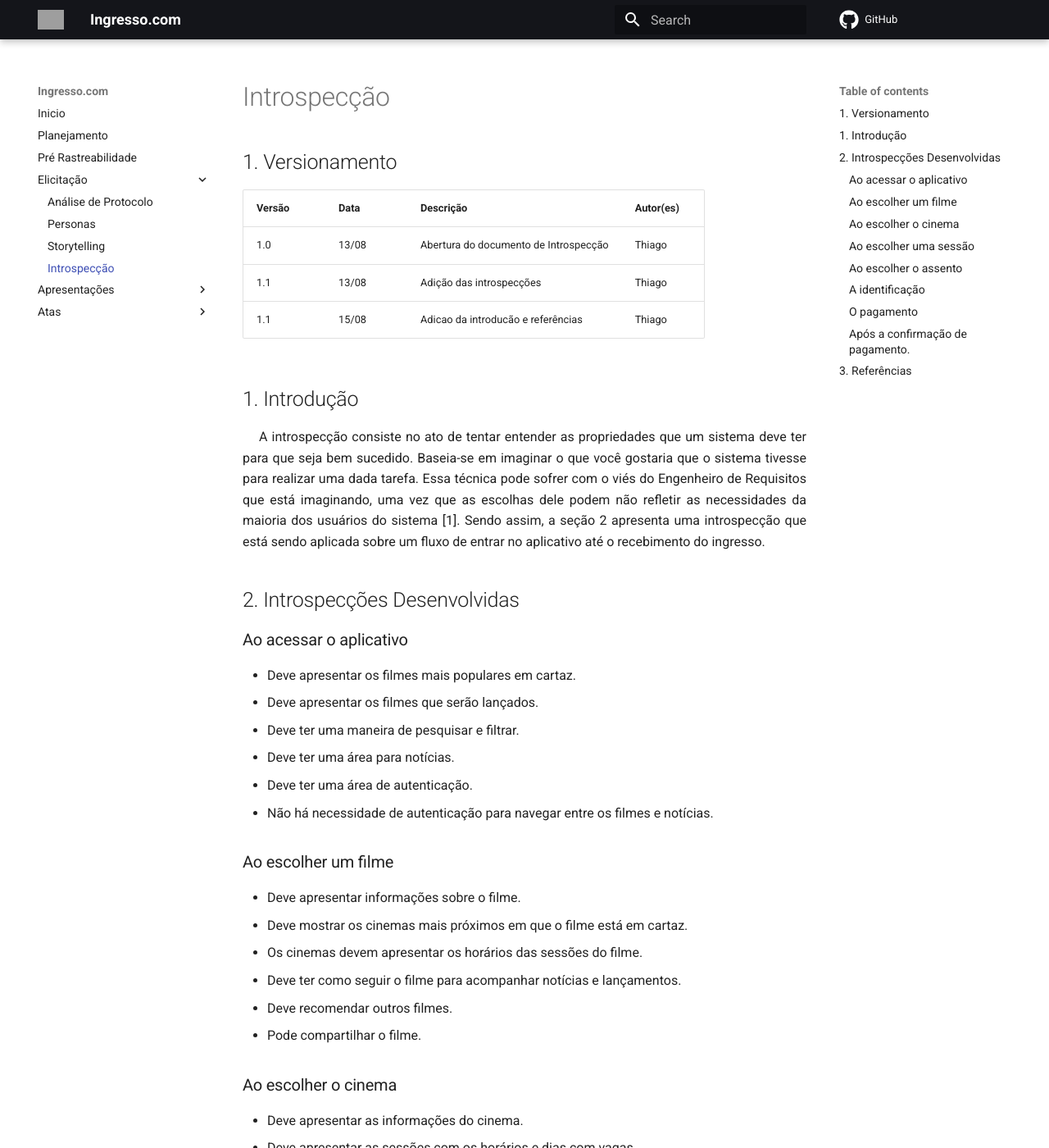
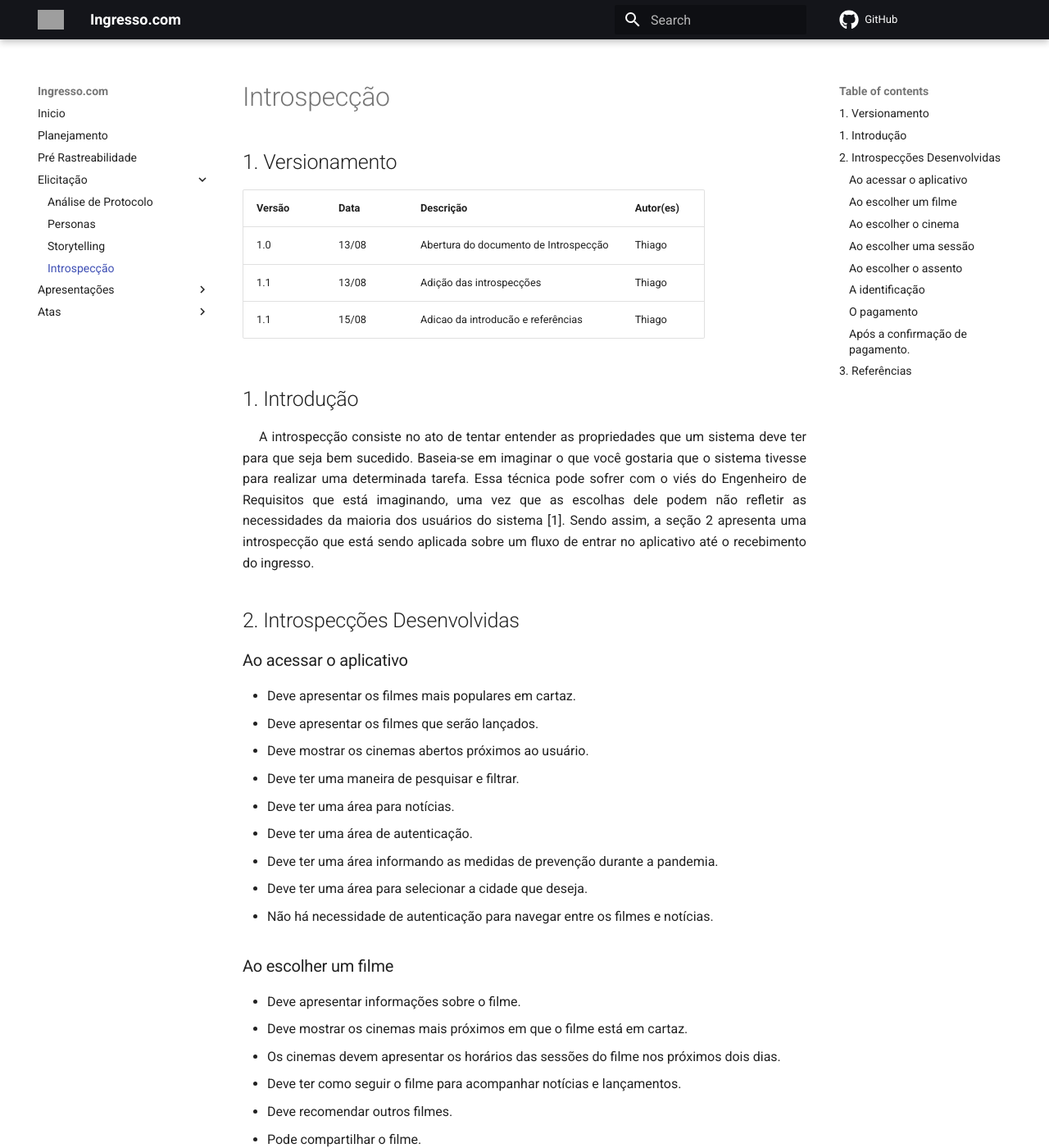
Before and after one commit to Requisitos-de-Software/2021.1-Ingresso.com, an MkDocs documentation site: the page built from docs/elicitacao/introspeccao.md, in a window 1280 px wide and 1400 px high. Shown: the whole window at 82% size. Built offline with MkDocs 1.6.1 and Material for MkDocs 9.7.7, drawn with Linux system fonts in a browser that asks for light colours; comment, search, counter and statistics services are not loaded; grey boxes are pictures that could not be loaded.

Commit message:
#25 revisando introspeccao

```diff
--- a/docs/elicitacao/introspeccao.md
+++ b/docs/elicitacao/introspeccao.md
@@ -8,7 +8,7 @@
 
 ## 1. Introdução
 <p style="text-align: justify; text-indent: 20px">
-A introspecção consiste no ato de tentar entender as propriedades que um sistema deve ter para que seja bem sucedido. Baseia-se em imaginar o que você gostaria que o sistema tivesse para realizar uma dada tarefa. Essa técnica pode sofrer com o viés do Engenheiro de Requisitos que está imaginando, uma vez que as escolhas dele podem não refletir as necessidades da maioria dos usuários do sistema [1]. Sendo assim, a seção 2 apresenta uma introspecção que está sendo aplicada sobre um fluxo de entrar no aplicativo até o recebimento do ingresso.
+A introspecção consiste no ato de tentar entender as propriedades que um sistema deve ter para que seja bem sucedido. Baseia-se em imaginar o que você gostaria que o sistema tivesse para realizar uma determinada tarefa. Essa técnica pode sofrer com o viés do Engenheiro de Requisitos que está imaginando, uma vez que as escolhas dele podem não refletir as necessidades da maioria dos usuários do sistema [1]. Sendo assim, a seção 2 apresenta uma introspecção que está sendo aplicada sobre um fluxo de entrar no aplicativo até o recebimento do ingresso.
 </p>
 
 ## 2. Introspecções Desenvolvidas
@@ -16,16 +16,19 @@
 
 - Deve apresentar os filmes mais populares em cartaz.
 - Deve apresentar os filmes que serão lançados.
+- Deve mostrar os cinemas abertos próximos ao usuário.
 - Deve ter uma maneira de pesquisar e filtrar.
 - Deve ter uma área para notícias.
 - Deve ter uma área de autenticação.
+- Deve ter uma área informando as medidas de prevenção durante a pandemia.
+- Deve ter uma área para selecionar a cidade que deseja.
 - Não há necessidade de autenticação para navegar entre os filmes e notícias.
 
 ### Ao escolher um filme
 
 - Deve apresentar informações sobre o filme.
 - Deve mostrar os cinemas mais próximos em que o filme está em cartaz.
-- Os cinemas devem apresentar os horários das sessões do filme.
+- Os cinemas devem apresentar os horários das sessões do filme nos próximos dois dias.
 - Deve ter como seguir o filme para acompanhar notícias e lançamentos.
 - Deve recomendar outros filmes.
 - Pode compartilhar o filme.
```
